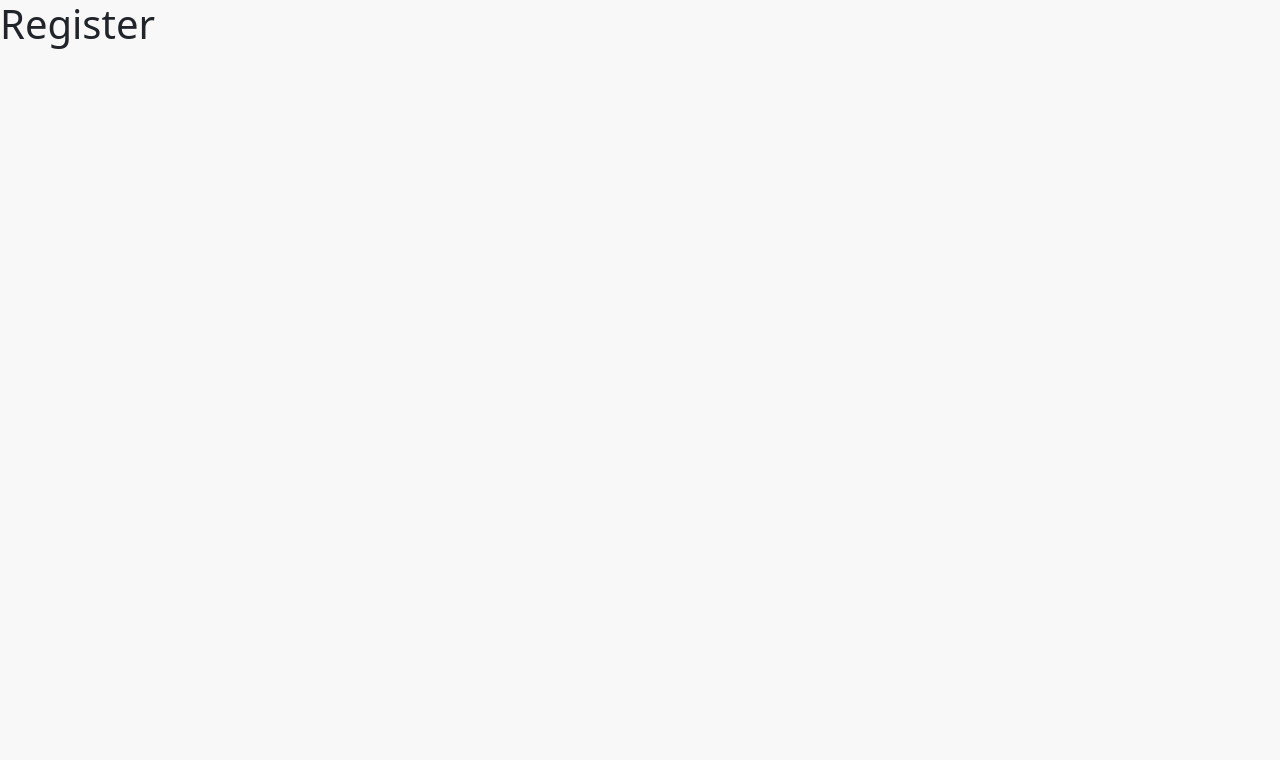
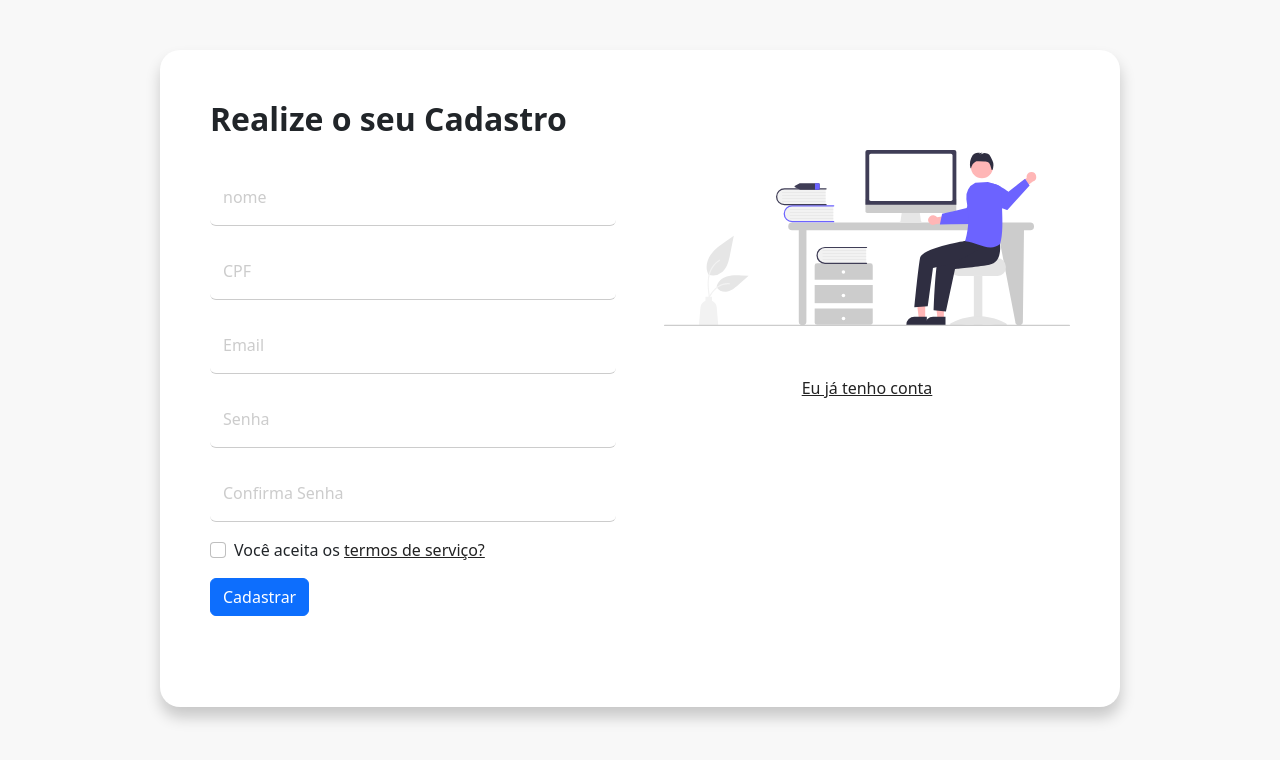
Before and after one commit to Duki-Dodier/Projeto_Login_Cadastro_Bootstrap, a plain HTML site: page register.html in a window 1280 px wide. Drawn offline with nearby package versions, Linux system fonts and the light colour scheme.

Commit message:
página de registro

```diff
--- a/css/styles.css
+++ b/css/styles.css
@@ -58,6 +58,7 @@ body{
 }
 @media(max-width: 768px) {
     .btn.btn-primary{
+        margin-top: 20px;
         width: 100%;
     }
 }
@@ -71,3 +72,6 @@ body{
     text-align: center;
     padding-top: 50px;
 }
+#helloImg{
+    margin-top: 50px;
+}
--- a/register.html
+++ b/register.html
@@ -1,4 +1,5 @@
 <html lang="pt-br">
+
 <head>
     <meta charset="UTF-8">
     <meta http-equiv="X-UA-Compatible" content="IE=edge">
@@ -13,7 +14,59 @@
     <link rel="shortcut icon" href="img/favicon.ico">
     <title>Register</title>
 </head>
+
 <body>
-    <h1>Register</h1>
+    <div class="container col-11 col-md-9" id="form-container">
+        <div class="row gx-5">
+            <div class="col-md-6">
+                <h2>Realize o seu Cadastro</h2>
+                <form action="">
+                    <div class="form-floating mb-3">
+                        <input type="text" class="form-control" id="name" name="name" placeholder="Digite o seu nome">
+                        <label for="name" class="form-label">nome</label>
+                    </div>
+                    <div class="form-floating mb-3">
+                        <input type="text" class="form-control" id="cpf" name="cpf" placeholder="CPF">
+                        <label for="cpf" class="form-label"> CPF</label>
+                    </div>
+                    <div class="form-floating mb-3">
+                        <input type="email" class="form-control" id="email" name="email" placeholder="email">
+                        <label for="email" class="form-label">Email</label>
+                    </div>
+                    <div class="form-floating mb-3">
+                        <input type="password" class="form-control" id="password" password="password"
+                            placeholder="Senha">
+                        <label for="password" class="form-label">Senha</label>
+                    </div>
+                    <div class="form-floating mb-3">
+                        <input type="password" class="form-control" id="ConfirmPassword"
+                            ConfirmPassword="ConfirmPassword" placeholder="Novamente Password">
+                        <label for="ConfirmPassword" class="form-label">Confirma Senha</label>
+                    </div>
+                    <div class="mb-3">
+                        <div class="form-check mb-2">
+                            <input type="checkbox" class="form-check-input" value="" id="agree-form">
+                            <label for="agree-form" class="form-check-label">
+                                Você aceita os <a href="#">termos de serviço?</a>
+                            </label>
+                        </div>
+                    </div>
+                    <input type="submit" class="btn btn-primary" value="Cadastrar">
+                </form>
+            </div>
+            <div class="col-md-6">
+                <div class="row align-items-center">
+                    <div class="col-12">
+                        <img src="img/hello.svg" alt="tela de registro" class="img-fluid" id="helloImg">
+                    </div>
+                    <div class="col-12" id="link-container">
+                        <a href="index.html">Eu já tenho conta</a>
+                    </div>
+                </div>
+
+            </div>
+        </div>
+    </div>
 </body>
+
 </html>
```
